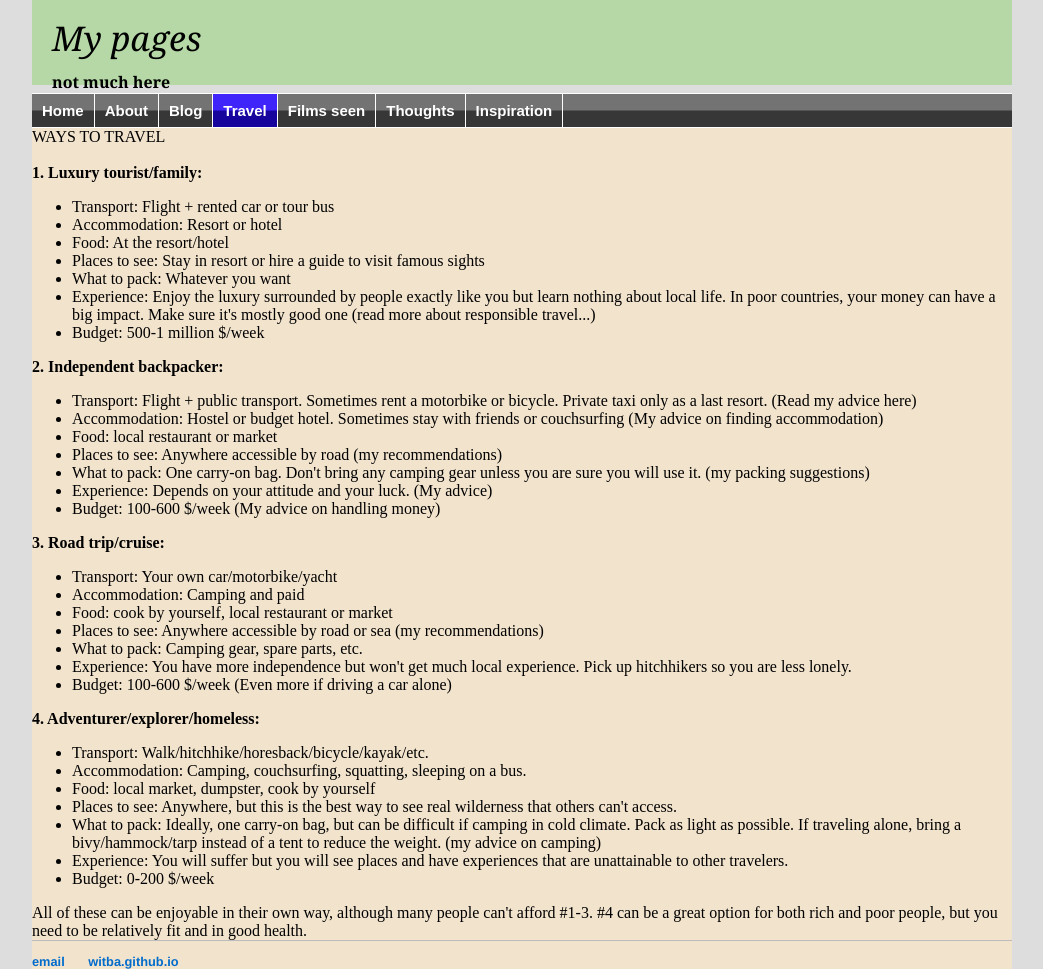
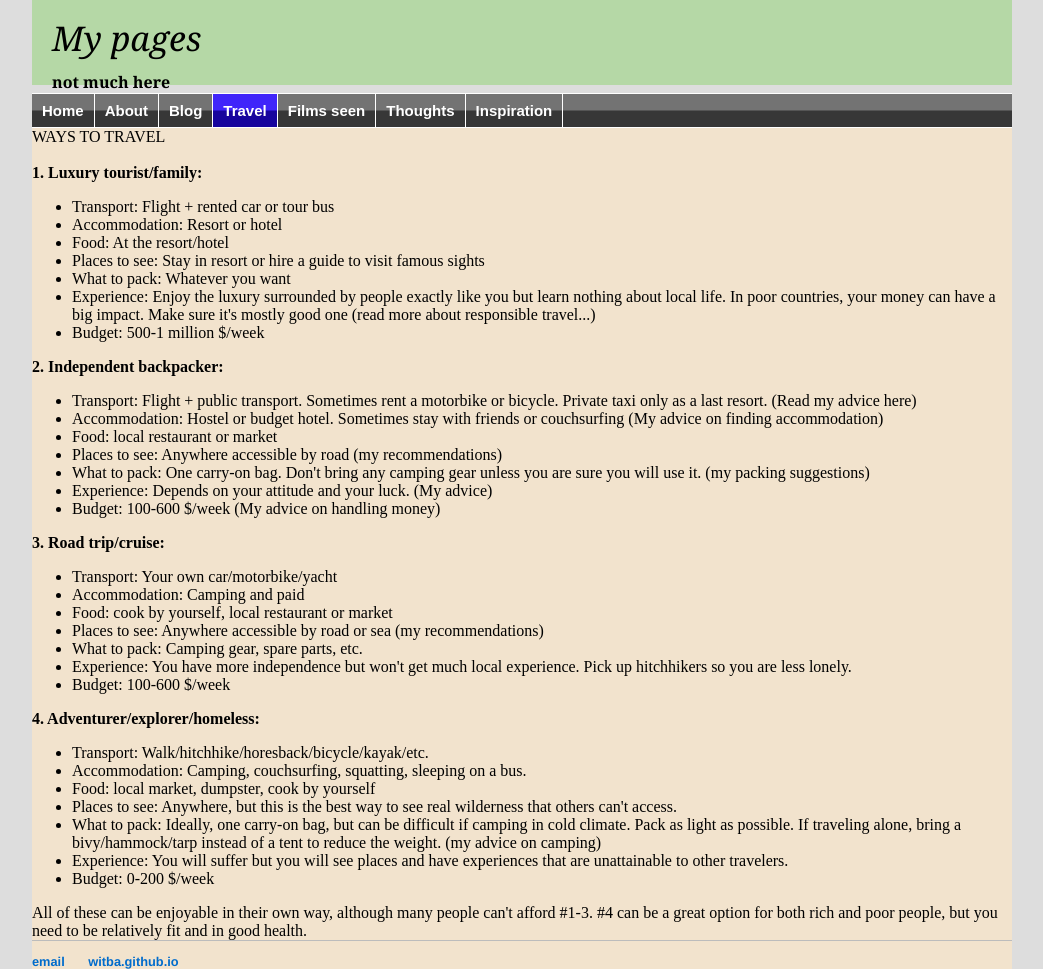
Before and after one commit to witba/witba.github.io, a Jekyll site: the page built from travel/waystotravel.html, in a window 1280 px wide. Shown: the whole page, without its empty margins (118-1161 px from the left). Built offline with Jekyll 4.4.1, drawn with Linux system fonts in a browser that asks for light colours.

Commit message:
Update waystotravel.html

```diff
--- a/travel/waystotravel.html
+++ b/travel/waystotravel.html
@@ -35,7 +35,7 @@
 <li>Places to see: Anywhere accessible by road or sea (my recommendations)
 <li>What to pack: Camping gear, spare parts, etc.
 <li>Experience: You have more independence but won't get much local experience. Pick up hitchhikers so you are less lonely.
-<li>Budget: 100-600 $/week (Even more if driving a car alone)
+<li>Budget: 100-600 $/week
 </ul>
 <b>4. Adventurer/explorer/homeless:</b>
 <ul>
```
